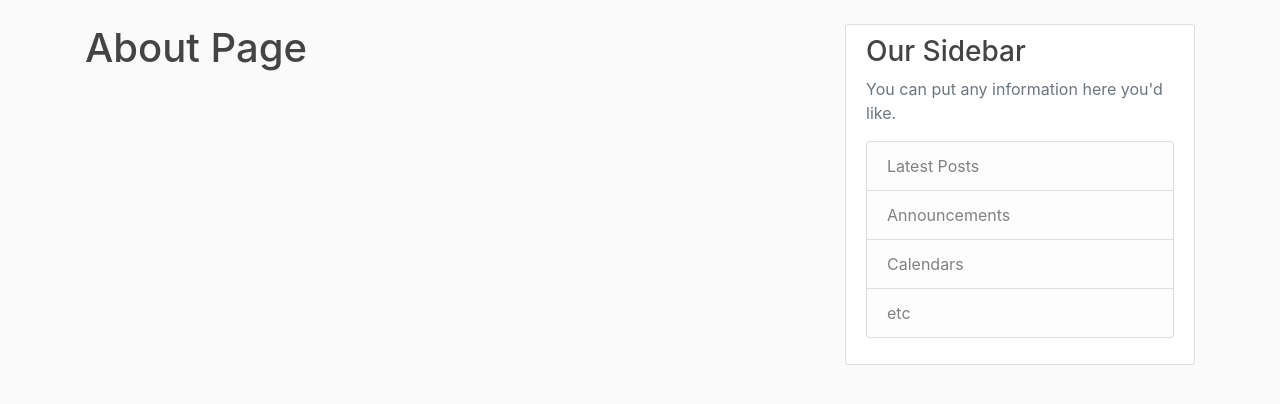
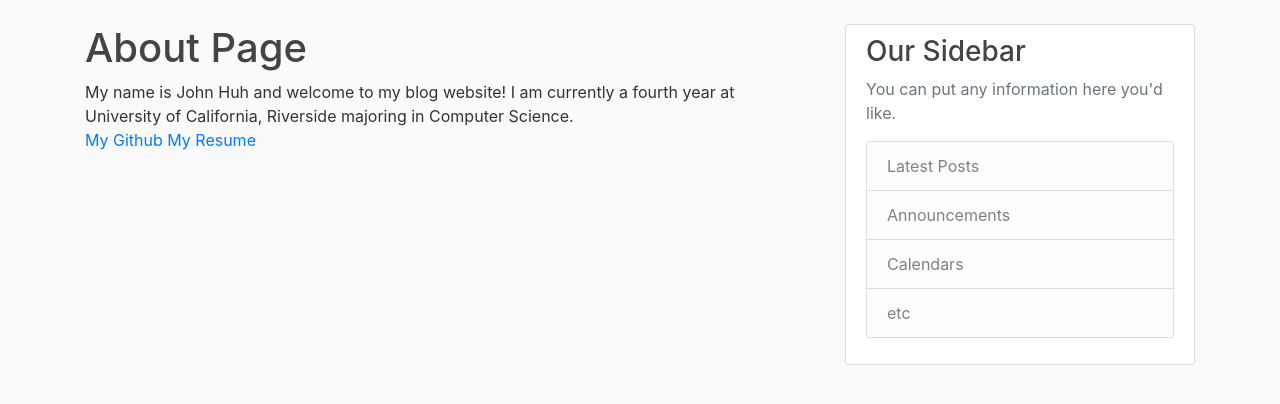
Before and after one commit to jth06/JHSite, a Django app: page /about/ in a window 1280 px wide. Shown: the part 56-460 px from the top of the page. Run offline with Django 3.2, Linux system fonts and the light colour scheme; some libraries are stand-ins or nearby versions.

Commit message:
Updated About Page

```diff
--- a/blog/templates/blog/about.html
+++ b/blog/templates/blog/about.html
@@ -4,4 +4,8 @@
 
 <h1>About Page</h1>
 
+    <div>My name is John Huh and welcome to my blog website! I am currently a fourth year at University of California, Riverside majoring in Computer Science.</div>
+    <a href="https://github.com/jth06/">My Github</a>
+    <a href="https://johnhuh-django-site.s3-us-west-1.amazonaws.com/Resume_V1.pdf">My Resume</a>
+
 {% endblock content %}
```
Also changed, not shown: 1 other file.
